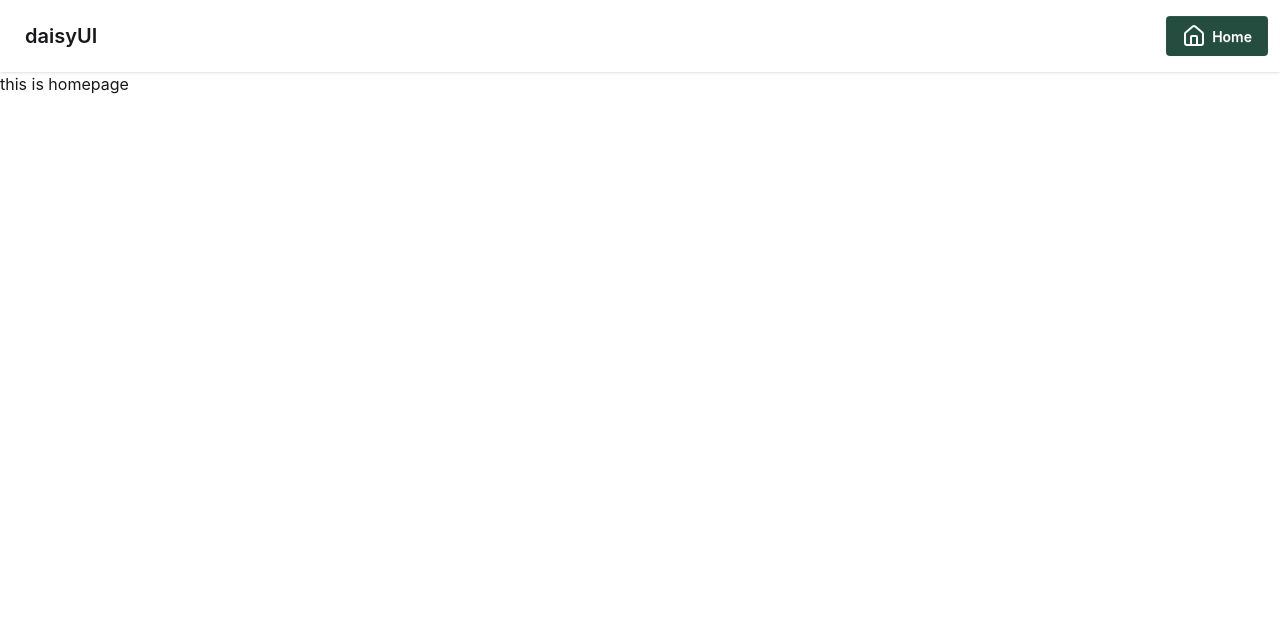
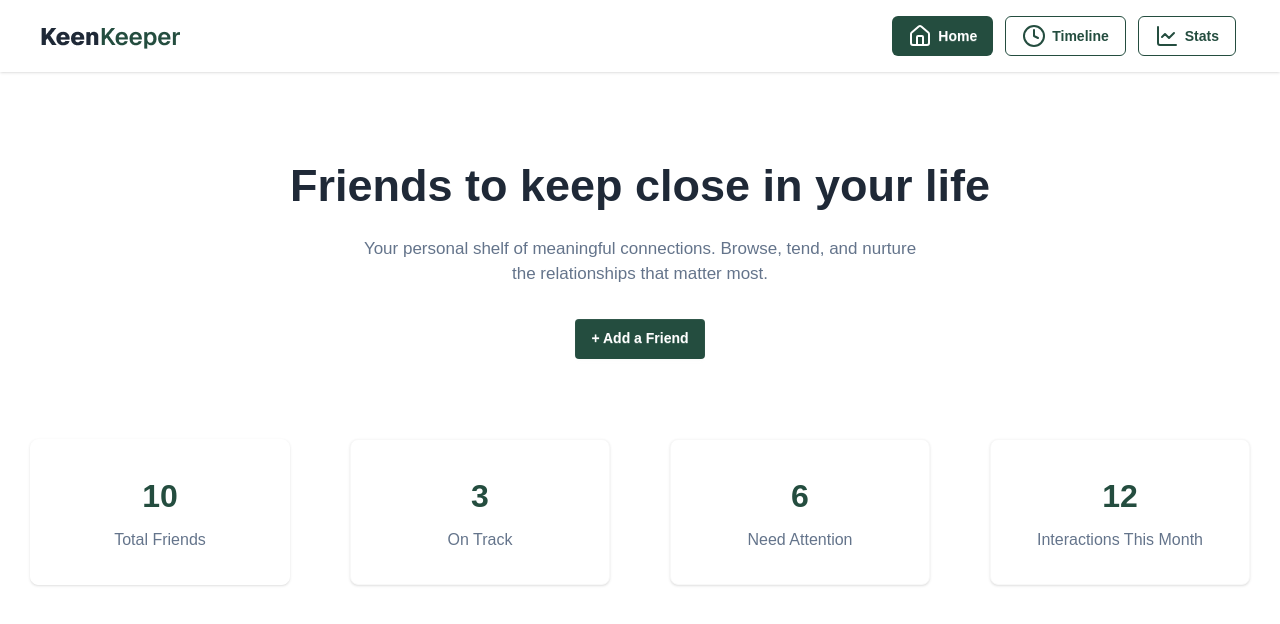
Before and after one commit to krisnokumarghosh/A07-Keen-Keeper-Project, a React (Vite) app: page / in a window 1280 px wide. Shown: the top 624 px of the page. Built offline with nearby package versions, Linux system fonts and the light colour scheme.

Commit message:
added navbar and banner

```diff
--- /dev/null
+++ b/src/components/home/Banner.jsx
@@ -0,0 +1,15 @@
+import React from 'react';
+
+const Banner = () => {
+    return (
+        <div className='mt-10 md:mt-20'>
+           <h1 className='w-60 mx-auto md:w-full font-bold text-[26px] md:text-[45px] text-[#1F2937] text-center'>Friends to keep close in your life</h1>
+           <p className='text-[#64748B] w-75 mx-auto  md:w-full md:text-[17px] text-center mt-4'>Your personal shelf of meaningful connections. Browse, tend, and nurture <br /> the relationships that matter most.</p>
+           <div className='flex justify-center mt-8'>
+            <button className='btn  font-semibold border-0 bg-[#244D3F] text-white'>+ Add a Friend</button>
+           </div>
+        </div>
+    );
+};
+
+export default Banner;
--- /dev/null
+++ b/src/components/home/SummaryCard.jsx
@@ -0,0 +1,28 @@
+import React from 'react';
+
+const SummaryCard = () => {
+    return (
+        <div className='mt-10 md:mt-15 lg:mt-20 container mx-auto grid md:grid-cols-2 lg:grid-cols-4 gap-8 md:gap-5 lg:gap-0 justify-items-center '>
+
+            <div className='w-65  bg-[#FFFFFF] shadow rounded-lg text-center py-8 border border-base-100 '>
+                <h3 className='text-[32px] font-semibold text-[#244D3F]'>10</h3>
+                <p className='text-[#64748B] mt-2'>Total Friends</p>
+            </div>
+            <div className='w-65 bg-[#FFFFFF] shadow rounded-lg text-center py-8 border border-base-200 '>
+                <h3 className='text-[32px] font-semibold text-[#244D3F]'>3</h3>
+                <p className='text-[#64748B] mt-2'>On Track</p>
+            </div>
+            <div className='w-65 bg-[#FFFFFF] shadow rounded-lg text-center py-8 border border-base-200 '>
+                <h3 className='text-[32px] font-semibold text-[#244D3F]'>6</h3>
+                <p className='text-[#64748B] mt-2'>Need Attention</p>
+            </div>
+            <div className='w-65 bg-[#FFFFFF] shadow rounded-lg text-center py-8 border border-base-200 '>
+                <h3 className='text-[32px] font-semibold text-[#244D3F]'>12</h3>
+                <p className='text-[#64748B] mt-2'>Interactions This Month</p>
+            </div>
+
+        </div>
+    );
+};
+
+export default SummaryCard;
--- a/src/components/shared/Navbar.jsx
+++ b/src/components/shared/Navbar.jsx
@@ -1,6 +1,7 @@
-import { House } from "lucide-react";
+import { ChartLine, Clock, House, Link } from "lucide-react";
 import React from "react";
 import Navlinks from "./Navlinks";
+import navLogo from "../../assets/logo.png"
 
 const Navbar = () => {
 
@@ -9,17 +10,28 @@ const Navbar = () => {
             path: "/",
             text: "Home",
             icon: <House></House>
+        },
+        {
+            path: "/timeline",
+            text: "Timeline",
+            icon: <Clock></Clock>
+        },
+        {
+            path: "/stats",
+            text: "Stats",
+            icon: <ChartLine></ChartLine>
         }
     ]
 
   return (
-    <div className="navbar bg-base-100 shadow-sm">
+    <div className="navbar bg-base-100  shadow-sm px-5 md:px-10">
       <div className="flex-1">
-        <a className="btn btn-ghost text-xl">daisyUI</a>
+        <img src={navLogo} alt="Nav Logo" />
       </div>
       <div className="flex-none ">
         <ul className="menu menu-horizontal px-1">
-          {
+         <div className="hidden lg:flex gap-3">
+             {
             navItems.map((item , ind) =>{
                 return(
                     <Navlinks
@@ -28,16 +40,20 @@ const Navbar = () => {
                 )
             })
           }
-          <li className="lg:hidden">
+         </div>
+          <li className="relative lg:hidden btn bg-white">
             <details>
-              <summary>Parent</summary>
-              <ul className="bg-base-100 rounded-t-none p-2">
-                <li>
-                  <a>Link 1</a>
-                </li>
-                <li>
-                  <a>Link 2</a>
-                </li>
+              <summary className="text-[17px]  font-bold text-[#244D3F]">Pages</summary>
+              <ul className="absolute -left-4   bg-base-100 grid gap-3 rounded-t-none p-2">
+                {
+            navItems.map((item , ind) =>{
+                return(
+                    <Navlinks
+                    to={item.path}
+                    key={ind}>{item.icon}{item.text}</Navlinks>
+                )
+            })
+          }
               </ul>
             </details>
           </li>
--- a/src/components/shared/Navlinks.jsx
+++ b/src/components/shared/Navlinks.jsx
@@ -1,12 +1,12 @@
 import React from 'react';
 import { NavLink } from 'react-router';
 
-const Navlinks = ({to , children}) => {
+const Navlinks = ({to , children , className}) => {
     return (
         <NavLink
         to={to}
         className={({isActive}) => `
-        text-[#64748B] btn ${isActive ? "font-semibold bg-[#244D3F] text-white border-0" : ""}
+        text-[#244D3F] btn btn-outline rounded-md border border-[#244D3F] ${className}  ${isActive ? "font-semibold bg-[#244D3F] text-white border-0" : ""}
         `}
         >
             {children}
--- a/src/index.css
+++ b/src/index.css
@@ -1,2 +1,8 @@
 @import "tailwindcss";
 @plugin "daisyui";
+
+@import url('https://fonts.googleapis.com/css2?family=Geist:wght@100..900&display=swap');
+
+*{
+    font-family: "Geist", sans-serif;
+}
--- a/src/pages/homepage/Homepage.jsx
+++ b/src/pages/homepage/Homepage.jsx
@@ -1,9 +1,12 @@
 import React from 'react';
+import Banner from '../../components/home/Banner';
+import SummaryCard from '../../components/home/SummaryCard';
 
 const Homepage = () => {
     return (
         <div>
-            this is homepage
+            <Banner></Banner>
+            <SummaryCard></SummaryCard>
         </div>
     );
 };
```
